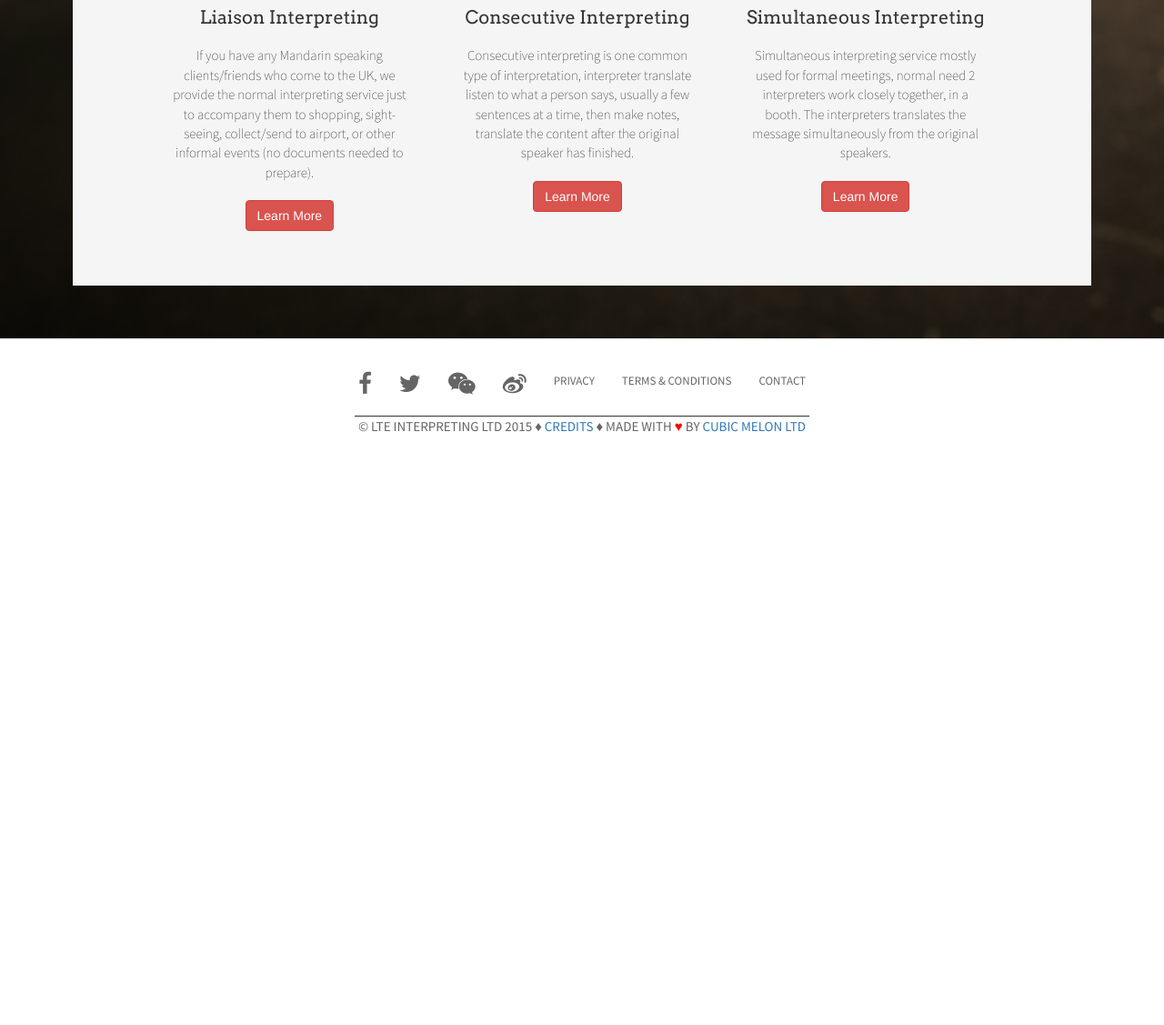
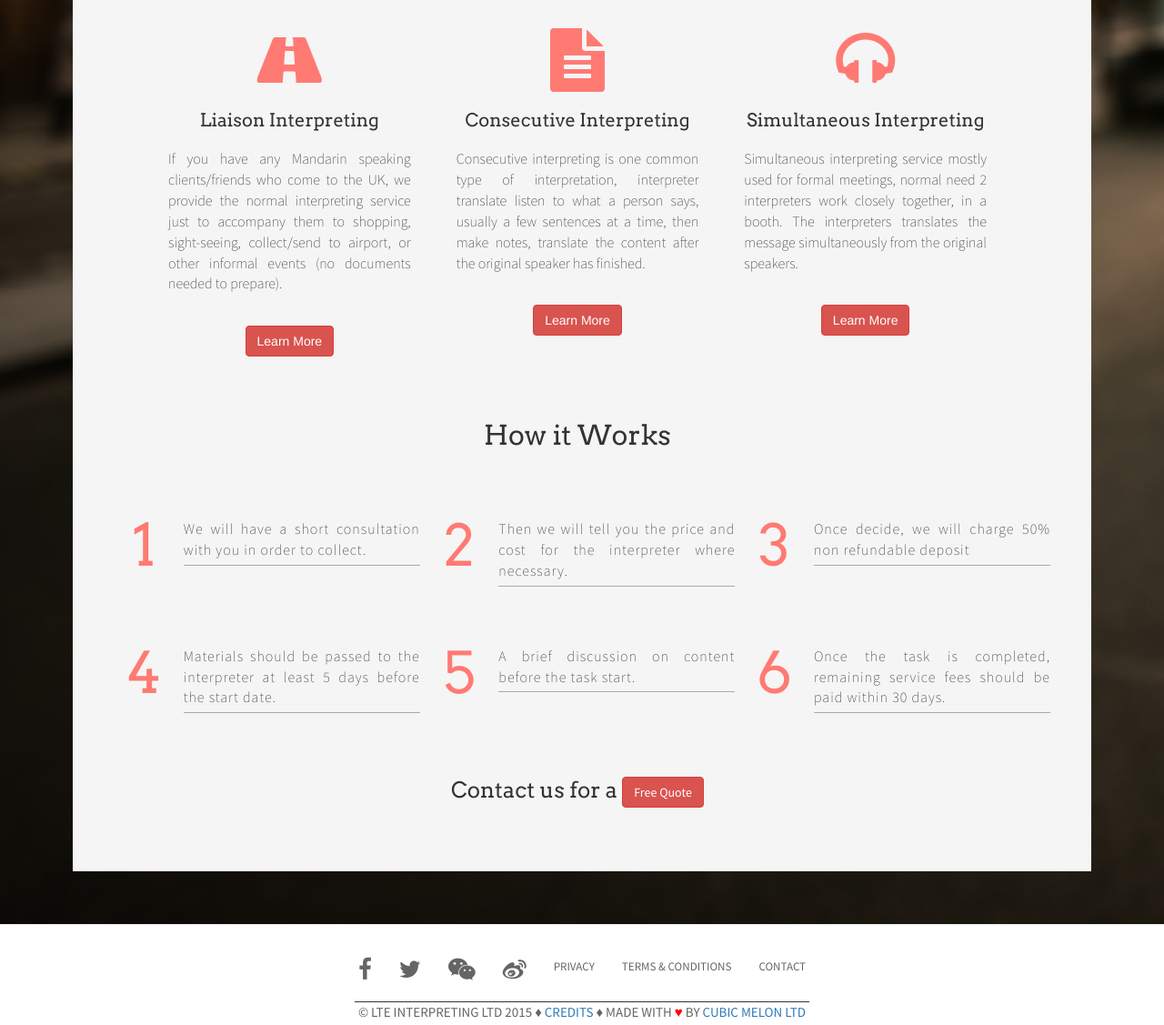
Before and after one commit to maruf-i/long-term-new, a plain HTML site: page services.html in a window 1280 px wide. Shown: the part 922-2049 px from the top of the page at 91% size. Before the commit the page ends 1423 px from the top, so only its background shows below. Drawn offline with nearby package versions, Linux system fonts and the light colour scheme.

Commit message:
v1.04
version 1.04

```diff
--- a/css/custom.css
+++ b/css/custom.css
@@ -24,6 +24,7 @@ body, h1, h2, h3, h4, h5, h6, p,  {
 
 p, a {
 	font-family: 'Source Sans Pro', sans-serif;
+	font-size: 18x;
 }
 
 @-webkit-keyframes fontfix{
@@ -118,8 +119,7 @@ nav ul li img:first-child {
 
 .page-layout {
 	background-color: #f5f5f5;
-	height: auto;
-
+	padding-bottom: 30px;
 }
 
 
@@ -149,12 +149,12 @@ nav ul li img:first-child {
 }
 
 .main-content p {
-  font-size: 16px;
+  font-size: 18px;
   letter-spacing: 1px;
   text-indent: 5px;
   margin: 0;
   padding: 10px;
-  line-height: 20px;
+  line-height: 25px;
 
 
 }
@@ -187,9 +187,25 @@ nav ul li img:first-child {
 }
 
 .services p {
-	font-size: 15px;
+	font-size: 16px;
 	margin-top: 10px;
 	padding: 5px 0;
+	text-align: justify;
+	margin-bottom: 30px;
+}
+
+h1.num-lg {
+	padding: 0;
+	margin: 30px 0 30px 0;
+	color: #ff7a73;
+
+}
+
+p.text-lg {
+	font-size: 16px;
+	margin: 30px 0 30px 0;
+	border-bottom: 1px solid #aaa;
+	letter-spacing: 1px;
 }
 
 .center-block .img-responsive {
@@ -399,6 +415,11 @@ hr {
    		font-size: 110px;
   }
 
+  .main-content p {
+  	text-align: left;
+
+  }
+
   .cp-right {
 		font-size: 15px;
 		width: 500px;
--- a/services.html
+++ b/services.html
@@ -35,8 +35,6 @@
 	<!--Header Section-->
 
 		<header>
-
-
     		<nav class="navbar navbar-default"><!--navigation wrapper-->
     			<div class="container"><!--navigation container-->
     				<ul class="nav navbar-nav">
@@ -53,6 +51,7 @@
     				</ul>
     			</div><!--navigation container-->
     		</nav><!--navigation wrapper-->
+    	</header>
 
     <!--End of Header Section-->
 
@@ -77,6 +76,16 @@
 					<article class="row center-block">
 						<img src="images/service-3.jpg" class="img-responsive">
 					</article>
+
+					<article class="row">
+
+							<div class="col-md-12 col-sm-12 col-xs-12">
+
+								<h2>Main Services</h2>
+
+							</div>
+
+						</article>
 
 					<article class="row text-center" style="margin: 30px;">
 
@@ -108,6 +117,62 @@
 						</div>
 
 					</article><!--row-->
+
+
+						<article class="row">
+
+							<div class="col-md-12 col-sm-12 col-xs-12">
+
+								<h2>How it Works</h2>
+
+							</div>
+
+						</article>
+
+
+
+						<article class="row">
+
+
+							<h1  class="col-md-1 num-lg">1</h1>
+
+							<p class="col-md-3 text-left text-lg" >We will have a short consultation with you in order to collect.</p>
+
+
+							<h1  class="col-md-1  num-lg">2</h1>
+
+							<p class="col-md-3 text-left text-lg" >Then we will tell you the price and cost for the interpreter where necessary. </p>
+
+
+
+							<h1  class="col-md-1 num-lg">3</h1>
+
+							<p class="col-md-3 text-left text-lg">Once decide, we will charge 50% non refundable deposit</p>
+
+						</article>
+
+						<article class="row">
+
+							<h1  class="col-md-1 num-lg">4</h1>
+
+							<p class="col-md-3 text-left text-lg">Materials should be passed to the interpreter at least 5 days before the start date.</p>
+
+							<h1  class="col-md-1 num-lg">5</h1>
+
+							<p class="col-md-3 text-left text-lg">A brief discussion on content before the task start.</p>
+
+							<h1  class="col-md-1 num-lg">6</h1>
+
+							<p class="col-md-3 text-left text-lg"> Once the task is completed, remaining service fees should be paid within 30 days.</p>
+
+						</article>
+
+						<div class="row">
+							<div class="col-md-12">
+								<h3>Contact us for a <a class="btn btn-danger btn-md" href="contact.html"> Free Quote</a></h3>
+							</div>
+						</div>
+
 
 				</section><!--main-content-->
 
```
Also changed, not shown: index.html (+5 -6 lines).
